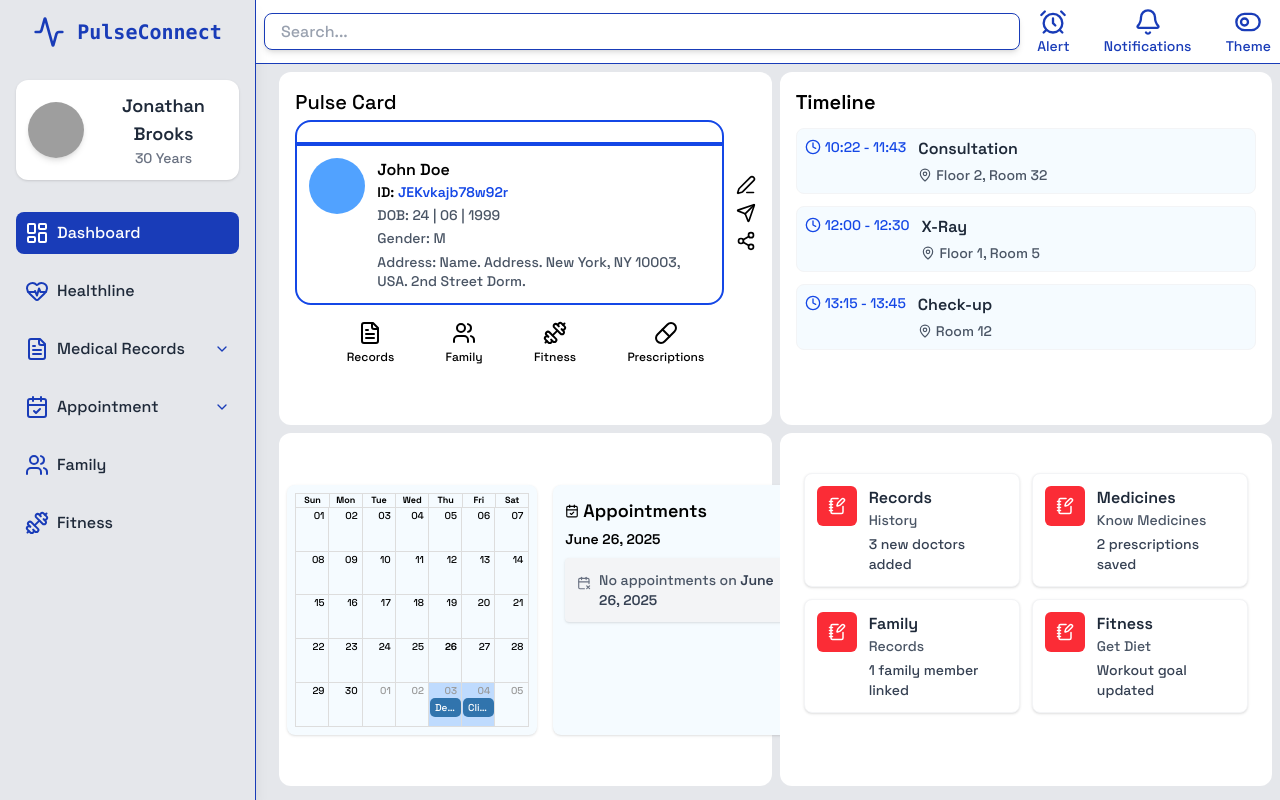
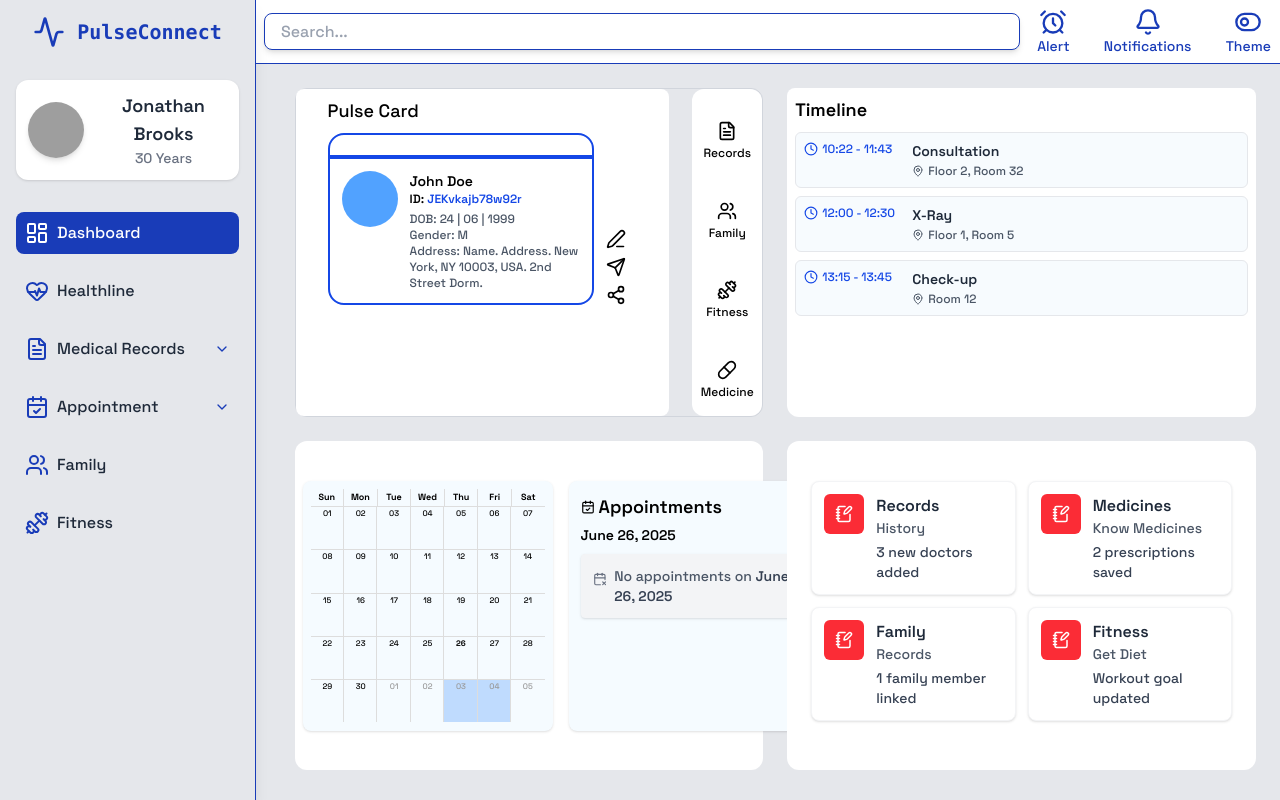
Before and after one commit to BlessinCareEssentialsPvtLtd/PulseConnect, a React (Vite) app in the folder frontend/: page / in a window 1280 px wide. Built offline with nearby package versions, Linux system fonts and the light colour scheme; grey boxes are pictures that could not be loaded.

Commit message:
Patient dashboard Updated

```diff
--- a/frontend/src/components/Appointments.jsx
+++ b/frontend/src/components/Appointments.jsx
@@ -60,7 +60,7 @@ const Appointments = () => {
               },
             };
           }}
-          // className="compact-calendar"
+          className="compact-calendar"
         />
       </section>
 
--- a/frontend/src/pages/Dashboard.jsx
+++ b/frontend/src/pages/Dashboard.jsx
@@ -26,7 +26,7 @@ const quickLinks = [
   { icon: FileText, label: "Records" },
   { icon: Users, label: "Family" },
   { icon: Dumbbell, label: "Fitness" },
-  { icon: Pill, label: "Prescriptions" },
+  { icon: Pill, label: "Medicine" },
 ];
 
 const timelineEvents = [
@@ -64,25 +64,26 @@ const historyTiles = [
 /* ───────────────────────── sub-components ───────────────────────── */
 
 const PulseCard = () => (
-  <div className="rounded-xl bg-white p-2 w-full">
-    <h1 className="text-xl font-medium mb-1">Pulse Card</h1>
-
-    <div className="flex justify-center items-center w-full">
+  <div className="rounded-xl h-full w-full">
+    <div className="flex items-center justify-between bg-transparent h-full w-full mb-1">
+      <div className="w-[80%] h-full bg-white pl-8 p-2 rounded-lg ">
+        <h1 className="text-lg font-medium mb-2">Pulse Card</h1>
+        <div className="flex justify-start items-end w-full mb-2">
           {/* Left: user info */}
-      <div className="w-full max-w-md">
-        <div className="border-2 border-blue-700 rounded-t-2xl h-6" />
-        <div className="border-2 border-blue-700 rounded-b-2xl p-3 flex gap-3">
+          <div className=" h-[40%] w-[80%] ">
+            <div className="border-2  border-blue-700 rounded-t-2xl h-6" />
+            <div className="border-2  border-blue-700 rounded-b-2xl p-3 flex gap-3">
               <div className="w-12 h-12 sm:w-14 sm:h-14 bg-blue-400 rounded-full flex-shrink-0" />
 
               <div className="text-xs sm:text-sm flex-1">
-            <h2 className="font-semibold text-sm sm:text-base">John Doe</h2>
-            <p className="font-semibold">
+                <h2 className="font-semibold text-sm">John Doe</h2>
+                <p className="font-semibold text-xs">
                   ID: <span className="text-blue-700">JEKvkajb78w92r</span>
                 </p>
-            <div className="mt-1 text-gray-600 leading-snug space-y-1">
-              <p>DOB: 24 | 06 | 1999</p>
-              <p>Gender: M</p>
-              <p className="break-words">
+                <div className="mt-1 text-gray-600 text-sm leading-snug">
+                  <p className=" text-xs">DOB: 24 | 06 | 1999</p>
+                  <p className=" text-xs">Gender: M</p>
+                  <p className="break-words text-xs">
                     Address: Name. Address. New York, NY 10003, USA. 2nd Street Dorm.
                   </p>
                 </div>
@@ -97,40 +98,45 @@ const PulseCard = () => (
             <Share2 size={20} />
           </div>
         </div>
-
+      </div>
       {/* Quick links */}
-    <div className="flex justify-evenly mt-4">
+      <div className="h-full w-[15%] bg-white rounded-xl">
+      <div className="flex flex-col justify-evenly items-center gap-4 my-2 h-full ">
         {quickLinks.map(({ icon: Icon, label }) => (
           <button key={label} className="flex flex-col items-center">
-          <Icon size={24} />
+            <Icon size={20} />
             <span className="text-xs font-medium mt-1">{label}</span>
           </button>
         ))}
       </div>
+
+      </div>
+    </div>
+
   </div>
 );
 
 const Timeline = () => (
-  <div className="rounded-xl bg-white p-2 w-full">
-    <h2 className="text-xl font-semibold mb-3">Timeline</h2>
+  <div className="rounded-lg bg-white p-2 w-full">
+    <h2 className="text-lg font-semibold mb-2">Timeline</h2>
 
-    <div className="space-y-3">
+    <div className="space-y-2">
       {timelineEvents.map(({ strTime, endTime, title, location }) => (
         <div
           key={`${title}-${strTime}`}
-          className="flex items-start gap-3 border border-gray-100 rounded-lg p-2 bg-[#f5fbff]"
+          className="flex items-start gap-2 border border-gray-200 rounded-md p-2 bg-[#f7fbfe]"
         >
           {/* Time Badge with Icon */}
-          <div className="flex items-center gap-1 text-sm font-medium text-blue-700 whitespace-nowrap">
-            <Clock size={16} />
+          <div className="flex items-center gap-1 text-xs font-medium text-blue-700 whitespace-nowrap min-w-[100px]">
+            <Clock size={14} />
             {strTime} - {endTime}
           </div>
 
           {/* Timeline Details */}
           <div className="flex-1">
-            <h3 className="text-base font-semibold text-gray-800">{title}</h3>
-            <div className="flex items-center text-sm text-gray-600 mt-1">
-              <MapPin size={14} className="mr-1" />
+            <h3 className="text-sm font-semibold text-gray-800">{title}</h3>
+            <div className="flex items-center text-xs text-gray-600 mt-0.5">
+              <MapPin size={12} className="mr-1" />
               {location}
             </div>
           </div>
@@ -171,11 +177,11 @@ const HistoryCards = () => (
 export default function Dashboard({ showProfile, toggleProfileFunction }) {
   return (
     <Layout>
-      <div className="w-[90%] p-2 grid grid-cols-1 md:grid-cols-2 grid-rows-4 md:grid-rows-2 gap-2 h-[calc(100vh-70px)]">
-        <div className="bg-white rounded-xl p-2 h-full w-full">
+      <div className="w-[90%] p-6 grid grid-cols-1 md:grid-cols-2 grid-rows-4 md:grid-rows-2 gap-6 h-[calc(100vh-70px)]">
+        <div className="rounded-xl h-full w-full border-1 border-gray-300">
           <PulseCard />
         </div>
-        <div className="bg-white rounded-xl p-2 h-full w-full">
+        <div className="bg-white rounded-xl h-full w-full">
           <Timeline />
         </div>
         <div className="bg-white grid place-items-center rounded-xl p-2 h-full w-full">
```
Lines whose indentation alone changed are shown as unchanged.
